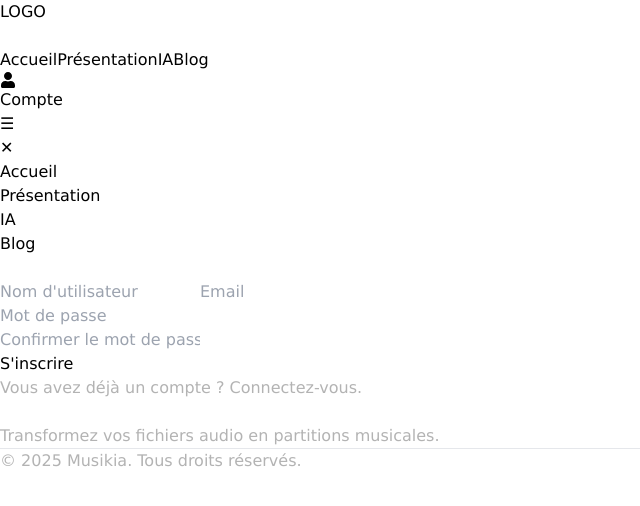
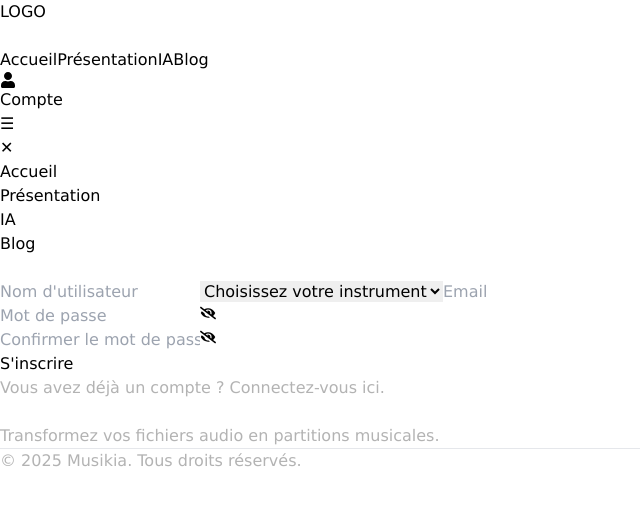
Before and after one commit to lemadnightofficiel/Musikia_Web, a Next.js app in the folder site-web-musikia/: page /pages/register in a window 1280 px wide. Shown: the top 506 px of the page, without its empty margins (0-640 px from the left). Built offline with nearby package versions, Linux system fonts and the light colour scheme.

Commit message:
modified register and added instruments

```diff
--- a/site-web-musikia/src/app/pages/register/page.tsx
+++ b/site-web-musikia/src/app/pages/register/page.tsx
@@ -1,15 +1,21 @@
 "use client";
+
 import '../../globals.css';
 import React, { useState, ChangeEvent, FormEvent } from "react";
 import Link from "next/link";
 import Navbar from "@/app/components/NavBar";
 import Footer from "@/app/components/Footer";
+import { FaEye, FaEyeSlash } from 'react-icons/fa';
 
 const RegisterPage = () => {
+  const [username, setUsername] = useState('');
+  const [email, setEmail] = useState('');
+  const [instrument, setInstrument] = useState('');
   const [password, setPassword] = useState('');
   const [confirmPassword, setConfirmPassword] = useState('');
   const [passwordMatch, setPasswordMatch] = useState(true);
   const [showPassword, setShowPassword] = useState<boolean>(false);
+  const [showConfirmPassword, setShowConfirmPassword] = useState<boolean>(false);
 
   const handlePasswordChange = (e: ChangeEvent<HTMLInputElement>) => {
     setPassword(e.target.value);
@@ -27,7 +33,7 @@ const RegisterPage = () => {
       setPasswordMatch(false);
       return;
     }
-    // Ajoutez ici la logique pour soumettre le formulaire
+    console.log("Form submitted:", { username, email, instrument, password });
   };
 
   return (
@@ -37,28 +43,73 @@ const RegisterPage = () => {
         <div className="bg-white shadow-lg rounded-lg p-8 w-full max-w-md relative">
           <h1 className="text-4xl font-bold mb-6 text-center text-[var(--h1-color)]">Inscription</h1>
           <form className="flex flex-col" onSubmit={handleSubmit}>
-            <input type="text" placeholder="Nom d'utilisateur" className="border border-gray-300 rounded p-2 mb-4 focus:outline-none focus:ring-2 focus:ring-indigo-500" />
-            <input type="email" placeholder="Email" className="border border-gray-300 rounded p-2 mb-4 focus:outline-none focus:ring-2 focus:ring-indigo-500" required />
+            <input
+              type="text"
+              placeholder="Nom d'utilisateur"
+              className="border border-gray-300 rounded p-2 mb-4 focus:outline-none focus:ring-2 focus:ring-indigo-500"
+              value={username}
+              onChange={(e) => setUsername(e.target.value)}
+              required
+            />
+            <select
+              value={instrument}
+              onChange={(e) => setInstrument(e.target.value)}
+              className="border border-gray-300 rounded p-2 mb-4 focus:outline-none focus:ring-2 focus:ring-indigo-500"
+              required
+            >
+              <option value="" disabled>Choisissez votre instrument</option>
+              <option value="Guitare">Guitare</option>
+              <option value="Piano">Piano</option>
+              <option value="Batterie">Batterie</option>
+              <option value="Violon">Violon</option>
+              <option value="Flûte">Flûte</option>
+              <option value="Saxophone">Saxophone</option>
+              {/* Ajoutez d'autres instruments si nécessaire */}
+            </select>
+            <input
+              type="email"
+              placeholder="Email"
+              className="border border-gray-300 rounded p-2 mb-4 focus:outline-none focus:ring-2 focus:ring-indigo-500"
+              value={email}
+              onChange={(e) => setEmail(e.target.value)}
+              required
+            />
             <div className="relative mb-4">
-              <input type={showPassword ? "text" : "password"} placeholder="Mot de passe" className="border border-gray-300 rounded p-2 w-full focus:outline-none focus:ring-2 focus:ring-indigo-500" required value={password} onChange={handlePasswordChange} />
+              <input
+                type={showPassword ? "text" : "password"}
+                placeholder="Mot de passe"
+                className="border border-gray-300 rounded p-2 w-full focus:outline-none focus:ring-2 focus:ring-indigo-500"
+                required
+                value={password}
+                onChange={handlePasswordChange}
+              />
               <button type="button" className="absolute right-3 top-3" onClick={() => setShowPassword(!showPassword)}>
                 {showPassword ? (
-                  <svg xmlns="http://www.w3.org/2000/svg" fill="none" viewBox="0 0 24 24" strokeWidth={1.5} stroke="currentColor" className="w-6 h-6">
-                    <path strokeLinecap="round" strokeLinejoin="round" d="M2.036 12.322a1.012 1.012 0 010-.639C3.423 7.51 7.36 4.5 12 4.5c4.638 0 8.573 3.007 9.963 7.178.07.207.07.431 0 .639C20.577 16.49 16.64 19.5 12 19.5c-4.638 0-8.573-3.007-9.963-7.178z" />
-                    <path strokeLinecap="round" strokeLinejoin="round" d="M15 12a3 3 0 11-6 0 3 3 0 016 0z" />
-                  </svg>
+                  <FaEye />
                 ) : (
-                  <svg xmlns="http://www.w3.org/2000/svg" fill="none" viewBox="0 0 24 24" strokeWidth={1.5} stroke="currentColor" className="w-6 h-6">
-                    <path strokeLinecap="round" strokeLinejoin="round" d="M3.98 8.223A10.477 10.477 0 001.934 12C3.226 16.338 7.244 19.5 12 19.5c.993 0 1.953-.138 2.863-.395M6.228 6.228A10.45 10.45 0 0112 4.5c4.756 0 8.773 3.162 10.065 7.498a10.523 10.523 0 01-4.293 5.774M6.228 6.228L3 3m3.228 3.228l3.65 3.65m7.894 7.894L21 21m-3.228-3.228l-3.65-3.65m0 0a3 3 0 10-4.243-4.243m4.242 4.242L9.88 9.88" />
-                  </svg>
+                  <FaEyeSlash />
                 )}
               </button>
             </div>
             <div className="relative mb-4">
-              <input type={showPassword ? "text" : "password"} placeholder="Confirmer le mot de passe" className={`border rounded p-2 w-full focus:outline-none focus:ring-2 focus:ring-indigo-500 ${passwordMatch ? 'border-gray-300' : 'border-red-500'}`} required value={confirmPassword} onChange={handleConfirmPasswordChange} />
-              {!passwordMatch && (
+              <input
+                type={showConfirmPassword ? "text" : "password"}
+                placeholder="Confirmer le mot de passe"
+                className={`border rounded p-2 w-full focus:outline-none focus:ring-2 focus:ring-indigo-500 ${passwordMatch ? 'border-gray-300' : 'border-red-500'}`}
+                required
+                value={confirmPassword}
+                onChange={handleConfirmPasswordChange}
+              />
+              { !passwordMatch && (
                 <p className="text-red-500 text-sm">Les mots de passe ne correspondent pas.</p>
               )}
+              <button type="button" className="absolute right-3 top-3" onClick={() => setShowConfirmPassword(!showConfirmPassword)}>
+                {showConfirmPassword ? (
+                  <FaEye />
+                ) : (
+                  <FaEyeSlash />
+                )}
+              </button>
             </div>
             <button type="submit" className="bg-[var(--btn-bg)] text-[var(--btn-text)] hover:bg-[var(--btn-hover)] py-2 px-4 rounded transition duration-300">
               S&apos;inscrire
@@ -66,7 +117,7 @@ const RegisterPage = () => {
           </form>
           <p className="mt-4 text-center text-[var(--p-color)]">
             Vous avez déjà un compte ?{" "}
-            <Link href="/pages/login" className="text-indigo-600 underline">Connectez-vous</Link>.
+            <Link href="/pages/login" className="text-indigo-600 underline">Connectez-vous ici</Link>.
           </p>
         </div>
       </main>
```
Also changed, not shown: site-web-musikia/src/app/pages/account-info/page.tsx (+59 -12 lines).
